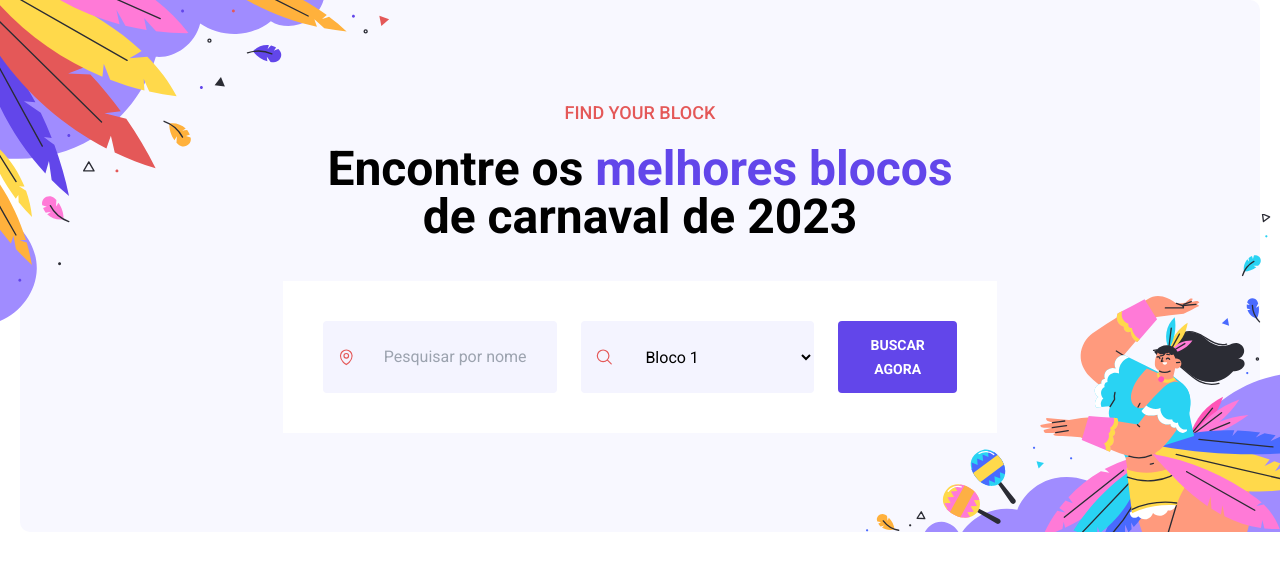
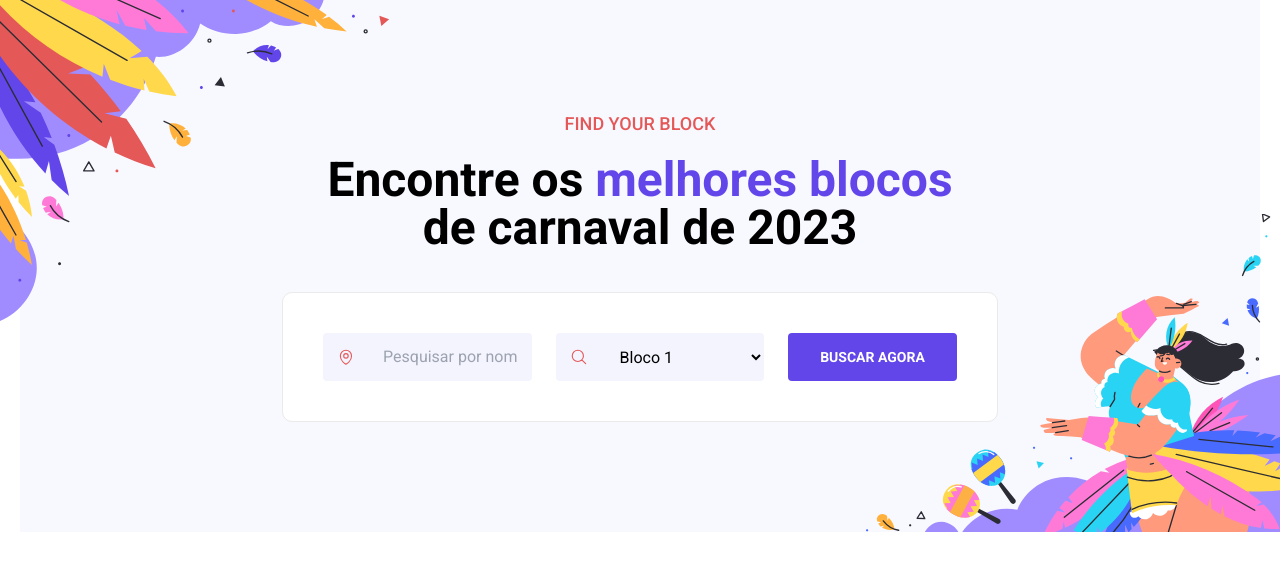
Before and after one commit to victormedeiros1/carnaval-bora-codar-7, a React (Vite) app: page / in a window 1280 px wide. Shown: the top 570 px of the page. Built offline with nearby package versions, Linux system fonts and the light colour scheme.

Commit message:
fix: removed in Search component and button whitespac

```diff
--- a/src/components/Button/index.tsx
+++ b/src/components/Button/index.tsx
@@ -4,7 +4,7 @@ interface Props {
 
 export default function Button({ children }: Props) {
   return (
-    <button className="bg-purple text-white text-sm font-bold rounded px-8 py-3">
+    <button className="bg-purple text-white text-sm font-bold whitespace-nowrap rounded px-8 py-3">
       {children}
     </button>
   );
--- a/src/components/Hero/index.tsx
+++ b/src/components/Hero/index.tsx
@@ -2,7 +2,7 @@ import Search from "../Search";
 
 export default function Hero() {
   return (
-    <main className="h-[33.25rem] bg-[#F8F8FF] flex flex-col justify-center items-center border-[#EAEAEA] rounded-[10px] gap-10">
+    <main className="h-[33.25rem] bg-[#F8F8FF] flex flex-col justify-center items-center gap-10">
       <img
         className="absolute top-0 left-0 z-0"
         src="/src/assets/images/ilu-1.svg"
--- a/src/components/Search/index.tsx
+++ b/src/components/Search/index.tsx
@@ -3,7 +3,7 @@ import Button from "../Button";
 
 export default function Search() {
   return (
-    <div className="bg-white flex gap-6 p-10 z-10">
+    <div className="bg-white border border-[#EAEAEA] rounded-[10px]  flex gap-6  p-10 z-10">
       <div className="w-full max-w-348 flex bg-[#F4F4FF] rounded">
         <MapPinIcon className="h-6 w-6 text-red m-3.5 my-auto" />
         <input
```
